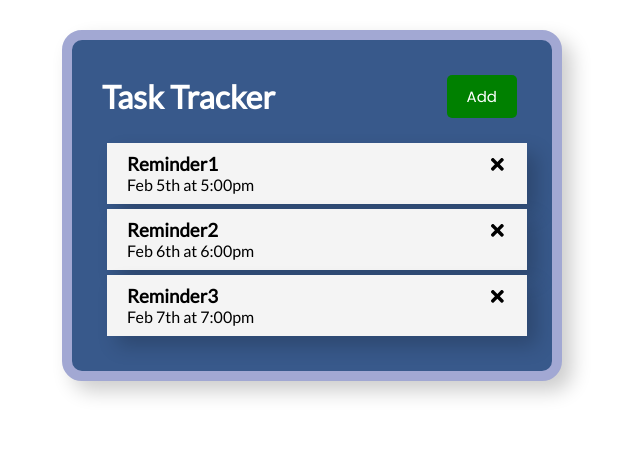
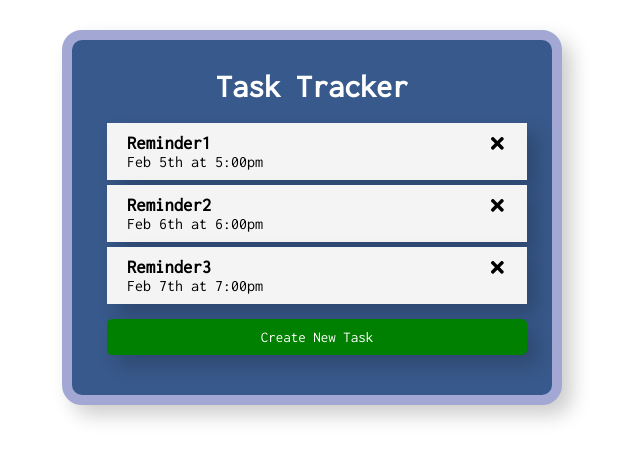
Before and after one commit to fabio-writes-code/to-do-react, a React (Create React App) app: page / in a window 1280 px wide. Shown: the top 460 px of the page, without its empty margins (328-968 px from the left). Built offline with nearby package versions, Linux system fonts and the light colour scheme.

Commit message:
Add sass support

```diff
--- a/package.json
+++ b/package.json
@@ -10,7 +10,8 @@
     "react": "^18.2.0",
     "react-dom": "^18.2.0",
     "react-icons": "^4.7.1",
-    "react-scripts": "5.0.1",
+    "react-scripts": "^5.0.1",
+    "sass": "^1.57.1",
     "web-vitals": "^2.1.4"
   },
   "scripts": {
--- a/src/App.js
+++ b/src/App.js
@@ -1,11 +1,12 @@
-import { useState} from "react"
+import { useState } from "react"
 import Header from "./components/Header";
 import Tasks from "./components/Tasks";
 import AddTask from "./components/AddTask";
+import Button from "./components/Button";
 
 function App() {
   const [showAddTask, setShowAddTask] = useState(false)
-  const [tasks, setTasks]=useState([
+  const [tasks, setTasks] = useState([
     {
       id: 1,
       text: "Reminder1",
@@ -28,29 +29,30 @@ function App() {
 
 
   //Delete task
-  const deleteTask=(id)=>{
+  const deleteTask = (id) => {
 
-    setTasks(tasks.filter((task)=>task.id!==id))
+    setTasks(tasks.filter((task) => task.id !== id))
   }
 
   // add task
-  const addTask=(task)=>{
-    const id =Math.floor(Math.random()*10000)+1
-    const newTask={id, ...task}
-    setTasks([...tasks,newTask])
+  const addTask = (task) => {
+    const id = Math.floor(Math.random() * 10000) + 1
+    const newTask = { id, ...task }
+    setTasks([...tasks, newTask])
   }
 
 
   //Reminder
-  const reminder=(id)=>{
-    setTasks(tasks.map((task)=>task.id===id?{...task,reminder:!task.reminder}:task))
+  const reminder = (id) => {
+    setTasks(tasks.map((task) => task.id === id ? { ...task, reminder: !task.reminder } : task))
 
   }
   return (
     <div className="container">
-      <Header title={'Task Tracker'} onAdd={()=>setShowAddTask(!showAddTask)} showAdd={showAddTask} />
-      {showAddTask && <AddTask onAddTask={addTask}/>}
-      {tasks.length>0? <Tasks tasks={tasks} onDelete={deleteTask} onReminder={reminder}/>:'No tasks available'}
+      <Header title={'Task Tracker'} onAdd={() => setShowAddTask(!showAddTask)} showAdd={showAddTask} />
+      {tasks.length > 0 ? <Tasks tasks={tasks} onDelete={deleteTask} onReminder={reminder} /> : 'No tasks available'}
+      <Button onClick={() => setShowAddTask(!showAddTask)} color={showAddTask ? 'red' : 'green'} text={showAddTask ? 'Close' : 'Create New Task'} />
+      {showAddTask && <AddTask onAddTask={addTask} />}
     </div>
   );
 }
--- a/src/components/AddTask.js
+++ b/src/components/AddTask.js
@@ -3,20 +3,20 @@ import { useState } from "react"
 
 
 
-const AddTask = ({onAddTask}) => {
+const AddTask = ({ onAddTask }) => {
 
-  const [text, setText]=useState('')
-  const[day,setDay]=useState('')
-  const [reminder, setReminder]=useState(false)
+  const [text, setText] = useState('')
+  const [day, setDay] = useState('')
+  const [reminder, setReminder] = useState(false)
 
-  const onSubmit=(e)=>{
+  const onSubmit = (e) => {
     e.preventDefault();
-    if(!text){
+    if (!text) {
       alert('Please add task')
       return
     }
 
-    onAddTask({text, day,reminder})
+    onAddTask({ text, day, reminder })
     setText('')
     setDay('')
     setReminder(false)
@@ -26,17 +26,17 @@ const AddTask = ({onAddTask}) => {
     <form className="add-form" onSubmit={onSubmit}>
       <div className="form-control">
         <label>Task</label>
-        <input type='text' placeholder='Add task' value={text} onChange={(e)=>setText(e.target.value)}/>
+        <input type='text' placeholder='Add task' value={text} onChange={(e) => setText(e.target.value)} />
       </div>
       <div className="form-control">
         <label>Day and Time</label>
-        <input type='text' placeholder='Add Day and Time' value={day} onChange={(e)=>setDay(e.target.value)} />
+        <input type='datetime-local' placeholder='Add Day and Time' value={day} onChange={(e) => setDay(e.target.value)} />
       </div>
       <div className="form-control-check">
         <label>Set Reminder</label>
-        <input type='checkbox' checked={reminder} value={reminder} onChange={(e)=>setReminder(e.currentTarget.checked)} />
+        <input type='checkbox' checked={reminder} value={reminder} onChange={(e) => setReminder(e.currentTarget.checked)} />
       </div>
-      <input type="submit" value='Save Task' className="btn btn-block" />
+      <input type="submit" value='Save New Task' className="btn btn-block" />
     </form>
   )
 }
--- a/src/components/Header.js
+++ b/src/components/Header.js
@@ -1,11 +1,9 @@
-import Button from "./Button"
 
-const Header = ({ title, onAdd, showAdd}) => {
+const Header = ({ title, onAdd, showAdd }) => {
 
   return (
     <header className="header">
       <h1>{title}</h1>
-      <Button onClick={onAdd} color={showAdd?'red':'green'} text={showAdd?'Close':'Add'} />
     </header>
   )
 }
--- a/src/index.css
+++ b/src/index.css
@@ -1,30 +1,22 @@
-@import url('https://fonts.googleapis.com/css2?family=Poppins:wght@300;400&display=swap');
+
  @import url('https://fonts.googleapis.com/css2?family=Lato&display=swap');
-
+ @import url('https://fonts.googleapis.com/css2?family=Inconsolata&display=swap');
  * {
 	 box-sizing: border-box;
 	 margin: 0;
 	 padding: 0;
 }
-
  @keyframes myAnim {
-	0%,
-	50%,
-	100% {
+	 0%, 50%, 100% {
 		 opacity: 1;
 	}
-
-	25%,
-	75% {
+	 25%, 75% {
 		 opacity: 0;
 	}
 }
-
  body {
-  font-family: 'Lato', sans-serif;
-
+	 font-family: 'Inconsolata', monospace;
 }
-
  .container {
 	 max-width: 500px;
 	 margin: 30px auto;
@@ -34,54 +26,48 @@ body {
 	 padding: 30px;
 	 border-radius: 5px;
 	 background: #38598b;
-  color:#fff;
+	 color: #fff;
 	 border: 10px solid #a2a8d3;
 	 border-radius: 20px;
 	 box-shadow: 10px 10px 20px rgba(0, 0, 0, 0.2);
 }
-
  .header {
 	 display: flex;
-  justify-content: space-between;
+	 justify-content: center;
 	 align-items: center;
 	 margin-bottom: 20px;
 }
-
  .btn {
 	 display: inline-block;
 	 background: #000;
 	 color: #fff;
 	 border: none;
 	 padding: 10px 20px;
-  margin: 5px;
+	 margin: 10px 5px;
 	 border-radius: 5px;
 	 cursor: pointer;
 	 text-decoration: none;
 	 font-size: 15px;
-  font-family: inherit;
+	 font-family: 'Inconsolata', monospace;
+	 width: 100%;
+	 box-shadow: 10px 10px 20px rgba(0, 0, 0, 0.2);
 }
-
-.btn{
-  font-family: 'Poppins', sans-serif;;
+ .btn {
+	 font-family: 'Inconsolata', monospace;
 }
-
  .btn:focus {
 	 outline: none;
 }
-
  .btn:active {
 	 transform: scale(0.98);
 }
-
-.btn:hover{
-  filter:brightness(1.2);
+ .btn:hover {
+	 filter: brightness(1.2);
 }
-
  .btn-block {
 	 display: block;
 	 width: 100%;
 }
-
  .task {
 	 background: #f4f4f4;
 	 width: 100%;
@@ -92,70 +78,82 @@ body {
 	 box-shadow: 10px 10px 20px rgba(0, 0, 0, 0.2);
 	 transition: background var(2s);
 }
-
-.task:hover{
+ .task:hover {
 	 background-color: #ffcab0;
 	 transition: 200ms;
 }
-
  .task.reminder {
 	 border-left: 10px solid green;
 }
-
  .task h3 {
 	 display: flex;
 	 align-items: center;
 	 justify-content: space-between;
 }
-
  .add-form {
-
 	 margin-bottom: 40px;
-  -webkit-animation: fadein 2s; /* Safari, Chrome and Opera > 12.1 */
-  -moz-animation: fadein 2s; /* Firefox < 16 */
-  -ms-animation: fadein 2s; /* Internet Explorer */
-  -o-animation: fadein 2s; /* Opera < 12.1 */
+	 -webkit-animation: fadein 2s;
+	/* Safari, Chrome and Opera > 12.1 */
+	 -moz-animation: fadein 2s;
+	/* Firefox < 16 */
+	 -ms-animation: fadein 2s;
+	/* Internet Explorer */
+	 -o-animation: fadein 2s;
+	/* Opera < 12.1 */
 	 animation: fadein 500ms;
 	 position: relative;
 	 transition: all 0.3s ease-in-out;
 }
  @keyframes fadein {
-  from { opacity: 0; }
-  to   { opacity: 1; }
+	 from {
+		 opacity: 0;
 	}
-
+	 to {
+		 opacity: 1;
+	}
+}
 /* Firefox < 16 */
  @-moz-keyframes fadein {
-  from { opacity: 0; }
-  to   { opacity: 1; }
+	 from {
+		 opacity: 0;
 	}
-
+	 to {
+		 opacity: 1;
+	}
+}
 /* Safari, Chrome and Opera > 12.1 */
  @-webkit-keyframes fadein {
-  from { opacity: 0; }
-  to   { opacity: 1; }
+	 from {
+		 opacity: 0;
 	}
-
+	 to {
+		 opacity: 1;
+	}
+}
 /* Internet Explorer */
  @-ms-keyframes fadein {
-  from { opacity: 0; }
-  to   { opacity: 1; }
+	 from {
+		 opacity: 0;
 	}
-
+	 to {
+		 opacity: 1;
+	}
+}
 /* Opera < 12.1 */
  @-o-keyframes fadein {
-  from { opacity: 0; }
-  to   { opacity: 1; }
+	 from {
+		 opacity: 0;
 	}
-
+	 to {
+		 opacity: 1;
+	}
+}
  .form-control {
 	 margin: 20px 0;
 }
-
  .form-control label {
 	 display: block;
 }
-
  .form-control input {
 	 width: 100%;
 	 height: 40px;
@@ -164,26 +162,21 @@ body {
 	 font-size: 17px;
 	 display: flex;
 }
-
-input::placeholder{
-  font-family: 'Lato', sans-serif;
+ input::placeholder {
+	 font-family: 'Inconsolata', monospace;
 }
-
  .form-control-check {
 	 display: flex;
 	 align-items: flex-end;
 	 justify-content: space-between;
 }
-
  .form-control-check label {
 	 flex: 1;
 }
-
  .form-control-check input {
 	 flex: 2;
 	 height: 20px;
 }
-
  footer {
 	 margin-top: 30px;
 	 text-align: center;
--- /dev/null
+++ b/src/index.scss
@@ -0,0 +1,195 @@
+@import url('https://fonts.googleapis.com/css2?family=Poppins:wght@300;400&display=swap');
+@import url('https://fonts.googleapis.com/css2?family=Lato&display=swap');
+@import url('https://fonts.googleapis.com/css2?family=Inconsolata&display=swap');
+
+$main-fonts:'Inconsolata', monospace;
+
+* {
+  box-sizing: border-box;
+  margin: 0;
+  padding: 0;
+}
+
+@keyframes myAnim {
+	0%,
+	50%,
+	100% {
+		opacity: 1;
+	}
+
+	25%,
+	75% {
+		opacity: 0;
+	}
+}
+
+body {
+  font-family: $main-fonts;
+
+}
+
+.container {
+  max-width: 500px;
+  margin: 30px auto;
+  overflow: auto;
+  min-height: 300px;
+  border: 1px solid steelblue;
+  padding: 30px;
+  border-radius: 5px;
+  background: #38598b;
+  color:#fff;
+  border: 10px solid #a2a8d3;
+  border-radius: 20px;
+  box-shadow: 10px 10px 20px rgba(0, 0, 0, 0.2);
+}
+
+.header {
+  display: flex;
+  justify-content: center;
+  align-items: center;
+  margin-bottom: 20px;
+}
+
+.btn {
+  display: inline-block;
+  background: #000;
+  color: #fff;
+  border: none;
+  padding: 10px 20px;
+  margin: 10px 5px;
+  border-radius: 5px;
+  cursor: pointer;
+  text-decoration: none;
+  font-size: 15px;
+  font-family: $main-fonts;
+  width:100%;
+  box-shadow: 10px 10px 20px rgba(0, 0, 0, 0.2);
+}
+
+.btn{
+  font-family: $main-fonts;
+}
+
+.btn:focus {
+  outline: none;
+}
+
+.btn:active {
+  transform: scale(0.98);
+}
+
+.btn:hover{
+  filter:brightness(1.2);
+}
+
+.btn-block {
+  display: block;
+  width: 100%;
+}
+
+.task {
+  background: #f4f4f4;
+  width: 100%;
+  margin: 5px;
+  padding: 10px 20px;
+  cursor: pointer;
+  color: #000;
+  box-shadow: 10px 10px 20px rgba(0, 0, 0, 0.2);
+  transition: background var(2s);
+}
+
+.task:hover{
+  background-color: #ffcab0;
+  transition: 200ms;
+}
+
+.task.reminder {
+  border-left: 10px solid green;
+}
+
+.task h3 {
+  display: flex;
+  align-items: center;
+  justify-content: space-between;
+}
+
+.add-form {
+
+  margin-bottom: 40px;
+  -webkit-animation: fadein 2s; /* Safari, Chrome and Opera > 12.1 */
+  -moz-animation: fadein 2s; /* Firefox < 16 */
+  -ms-animation: fadein 2s; /* Internet Explorer */
+  -o-animation: fadein 2s; /* Opera < 12.1 */
+  animation: fadein 500ms;
+  position: relative;
+  transition: all 0.3s ease-in-out;
+}
+@keyframes fadein {
+  from { opacity: 0; }
+  to   { opacity: 1; }
+}
+
+/* Firefox < 16 */
+@-moz-keyframes fadein {
+  from { opacity: 0; }
+  to   { opacity: 1; }
+}
+
+/* Safari, Chrome and Opera > 12.1 */
+@-webkit-keyframes fadein {
+  from { opacity: 0; }
+  to   { opacity: 1; }
+}
+
+/* Internet Explorer */
+@-ms-keyframes fadein {
+  from { opacity: 0; }
+  to   { opacity: 1; }
+}
+
+/* Opera < 12.1 */
+@-o-keyframes fadein {
+  from { opacity: 0; }
+  to   { opacity: 1; }
+}
+
+.form-control {
+  margin: 20px 0;
+}
+
+.form-control label {
+  display: block;
+}
+
+.form-control input {
+  width: 100%;
+  height: 40px;
+  margin: 5px;
+  padding: 3px 7px;
+  font-size: 17px;
+  display: flex;
+}
+
+input::placeholder{
+  font-family: $main-fonts;
+}
+
+.form-control-check {
+  display: flex;
+  align-items: flex-end;
+  justify-content: space-between;
+}
+
+.form-control-check label {
+  flex: 1;
+}
+
+.form-control-check input {
+  flex: 2;
+  height: 20px;
+}
+
+footer {
+  margin-top: 30px;
+  text-align: center;
+}
```
Also changed, not shown: 1 other file (tests, documents, lock files or other folders). Lines whose indentation alone changed are shown as unchanged.
